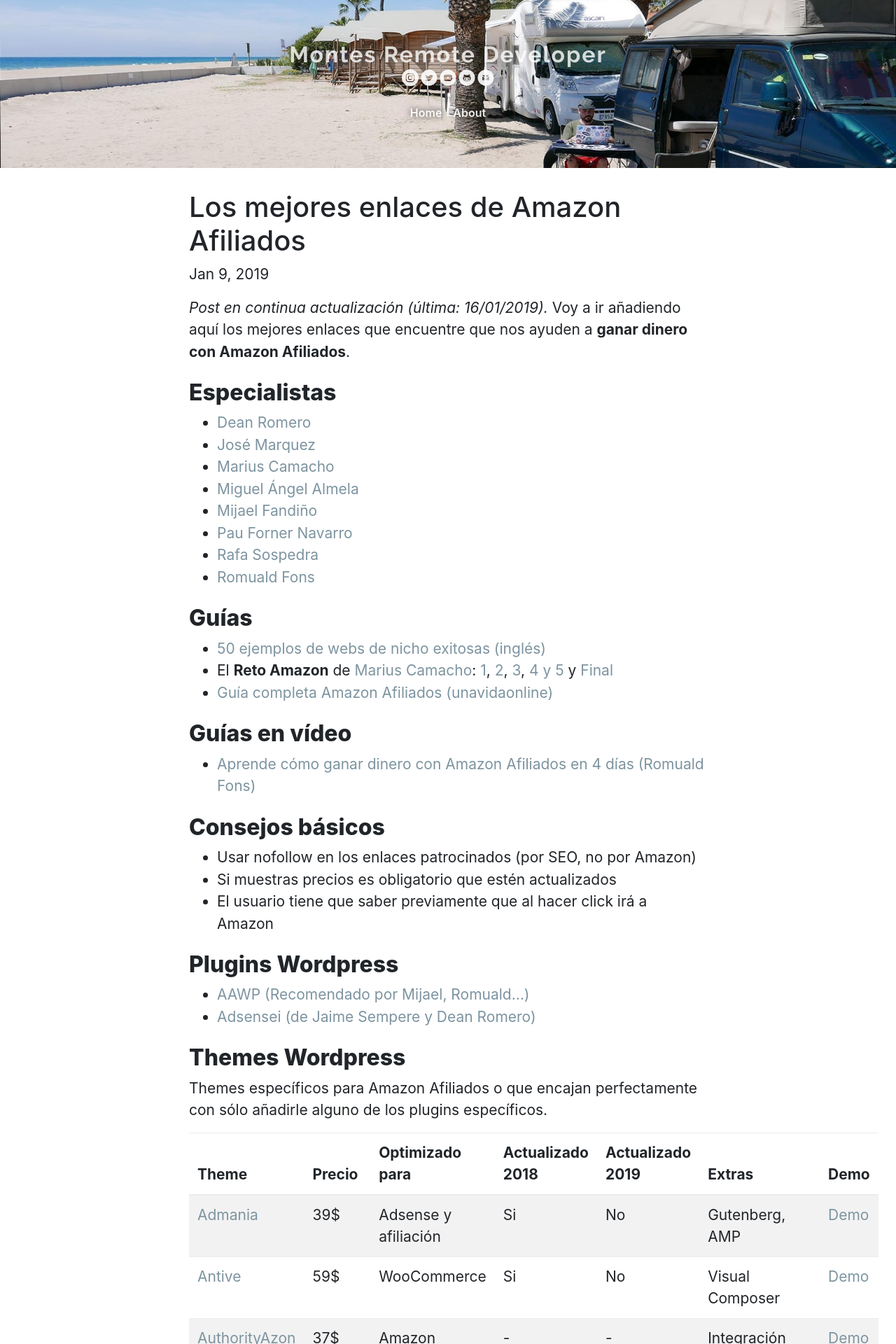
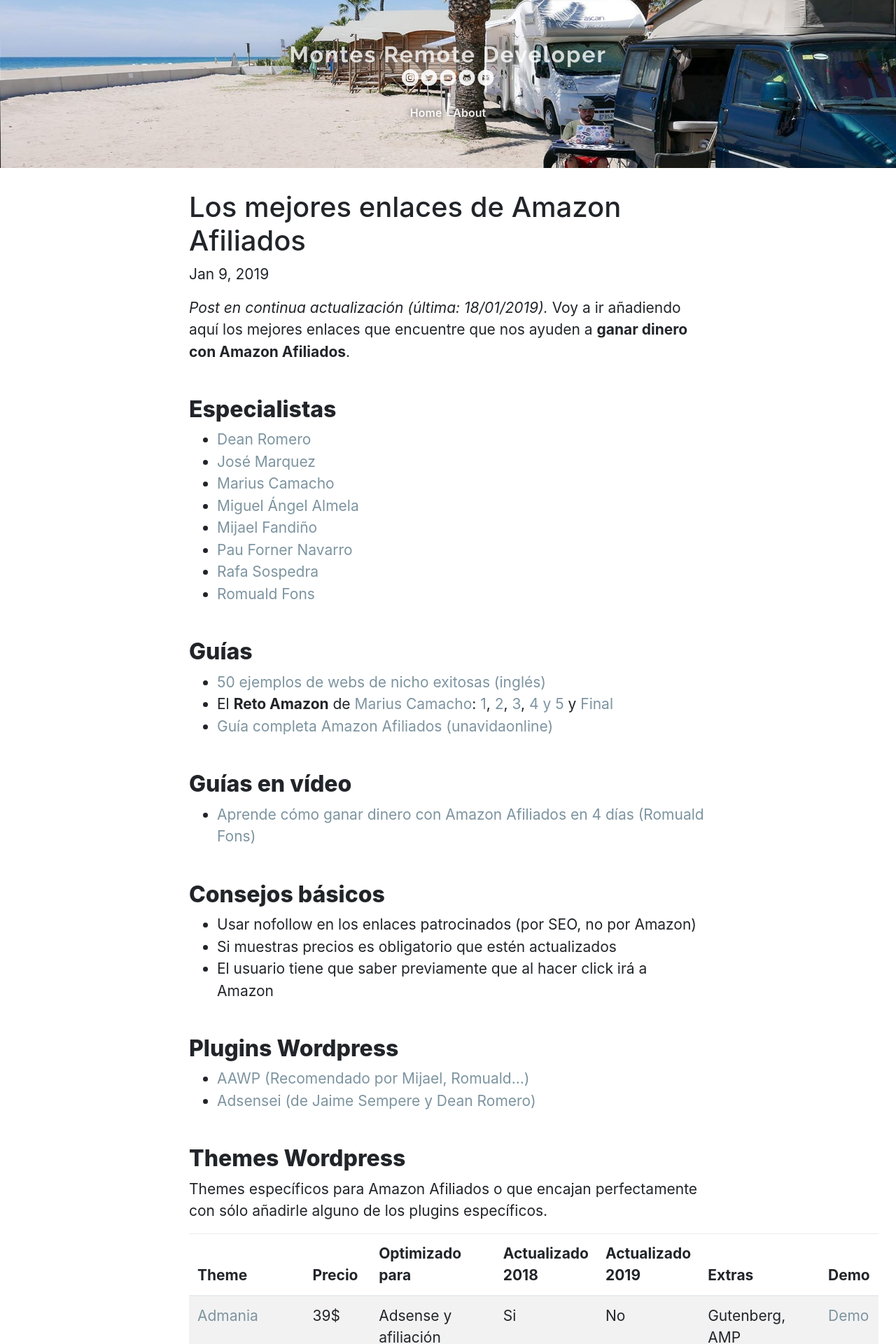
Before and after one commit to montes/montes.github.io, a Jekyll site: the page built from _posts/2019-01-09-los-mejores-enlaces-amazon-afiliados.md, in a window 1280 px wide. Shown: the top 1920 px of the page at 70% size. Built offline with Jekyll 4.4.1, drawn with Linux system fonts in a browser that asks for light colours; comment, search, counter and statistics services are not loaded; some of the changed text lies outside the part shown.

Commit message:
New post, best ynab alternative

```diff
--- a/_posts/2019-01-09-los-mejores-enlaces-amazon-afiliados.md
+++ b/_posts/2019-01-09-los-mejores-enlaces-amazon-afiliados.md
@@ -9,7 +9,7 @@
 comments: true
 ---
 
-*Post en continua actualización (última: 16/01/2019).*
+*Post en continua actualización (última: 18/01/2019).*
 Voy a ir añadiendo aquí los mejores enlaces que encuentre que nos ayuden a **ganar dinero con Amazon Afiliados**.
 
 ## Especialistas
--- a/_sass/jekyllandmrmontes/_post.scss
+++ b/_sass/jekyllandmrmontes/_post.scss
@@ -17,7 +17,7 @@
     }
 
     h2 {
-        margin-top: 1.5rem;
+        margin-top: 2rem;
     }
 
     h3 {
@@ -38,5 +38,9 @@
 @include media-breakpoint-up(sm) {
     .post {
         font-size: 21px;
+
+        h2 {
+            margin-top: 3rem;
+        }
     }
 }
```
Also changed, not shown: other parts of _posts/2019-01-09-los-mejores-enlaces-amazon-afiliados.md (+1 -1 lines), _category/make-money.md (added, +4 -0 lines), _category/tools.md (added, +4 -0 lines), _posts/2019-01-19-the-best-ynab-alternative.md (added, +80 -0 lines), assets/images/2019-01-19-countabout-com.png (added), assets/images/2019-01-19-everydollar-com.png (added), assets/images/2019-01-19-financier-io.png (added), assets/images/2019-01-19-gembudget-com.png (added), assets/images/2019-01-19-mint-com.png (added), assets/images/2019-01-19-the-best-ynab-alternative.png (added).
